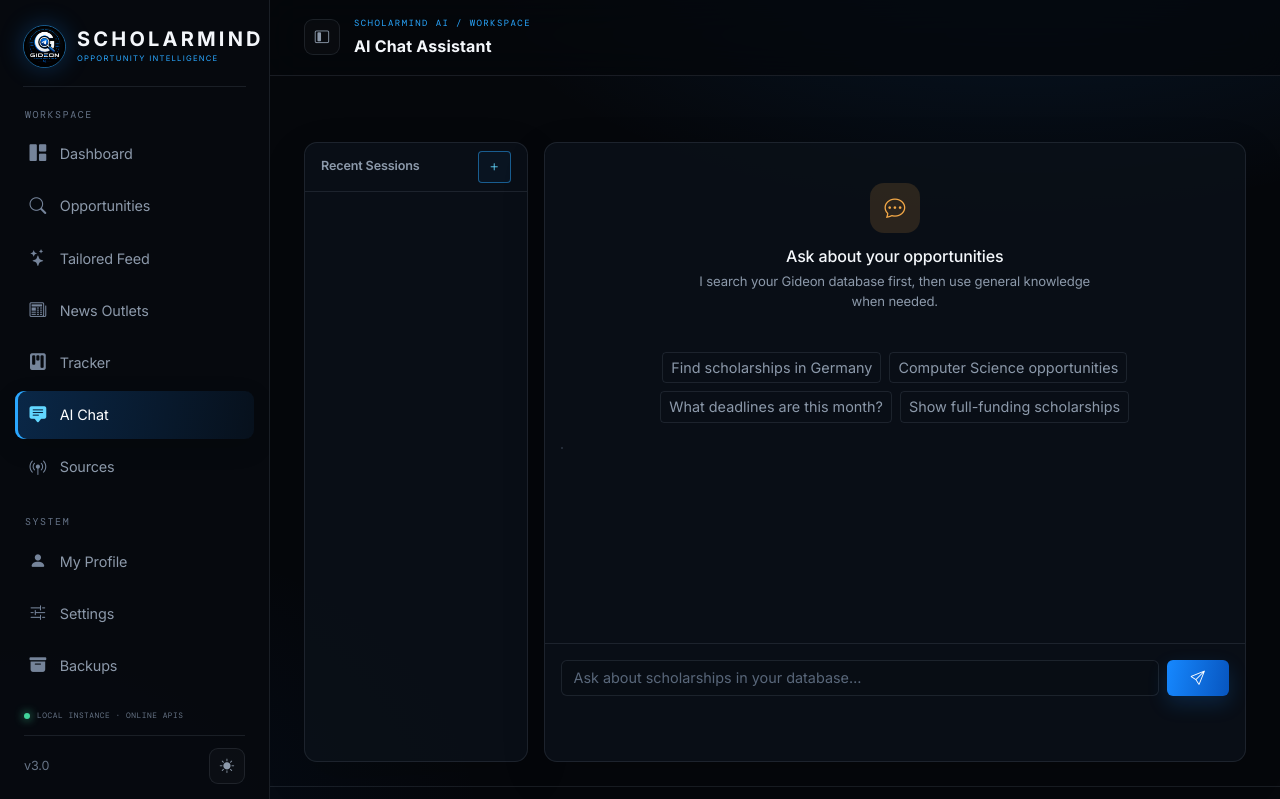
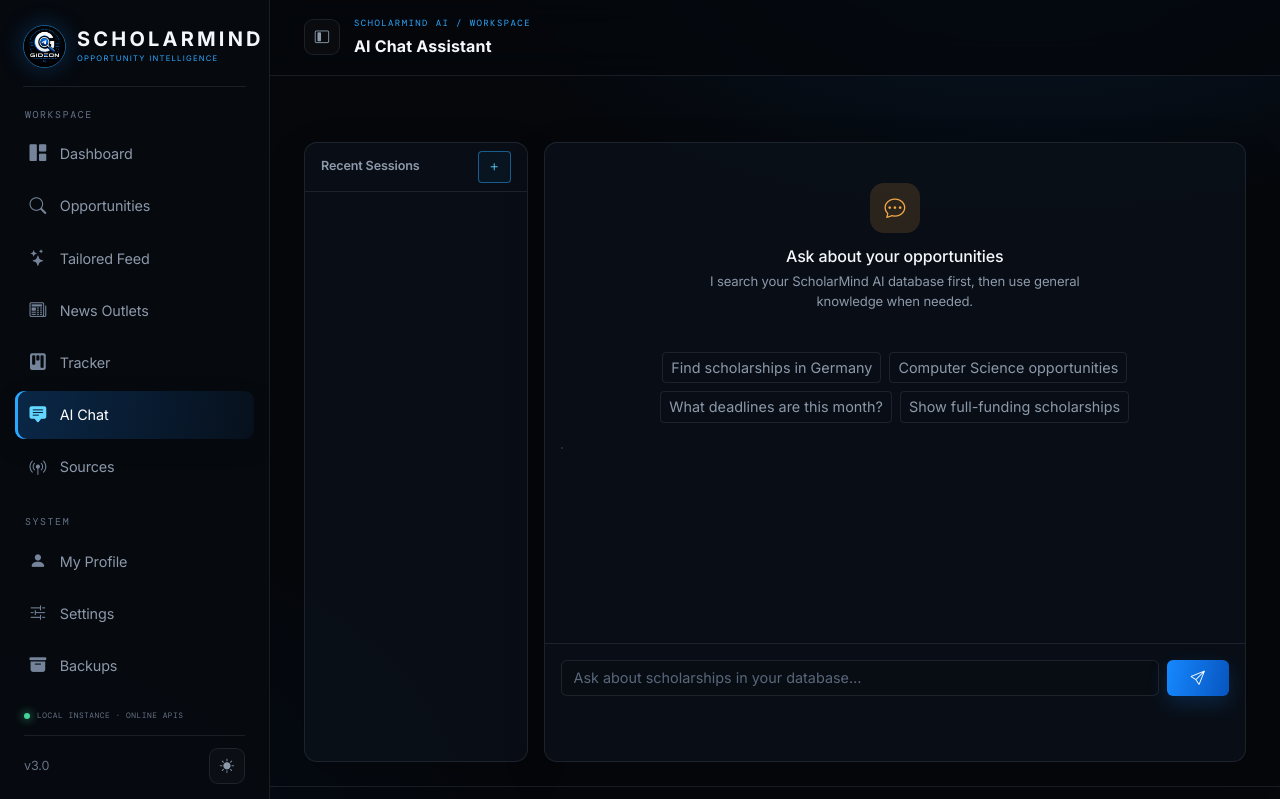
Before and after one commit to nahom952n-wq/Gideon-AI-Test, a Flask app: page /chat/ in a window 1280 px wide. Shown: the top 799 px of the page. Run offline with Flask 3, Linux system fonts and the light colour scheme; data that the repository does not hold is empty.

Commit message:
Apply final ScholarMind AI branding

```diff
--- a/app/templates/chat/index.html
+++ b/app/templates/chat/index.html
@@ -39,7 +39,7 @@
         <div class="empty-state py-4" id="emptyState">
           <div class="empty-icon"><i class="bi bi-chat-dots"></i></div>
           <h6>Ask about your opportunities</h6>
-          <p>I search your Gideon database first, then use general knowledge when needed.</p>
+          <p>I search your ScholarMind AI database first, then use general knowledge when needed.</p>
           <div class="mt-4 d-flex flex-wrap justify-content-center gap-2">
             {% for suggestion in ['Find scholarships in Germany', 'Computer Science opportunities', 'What deadlines are this month?', 'Show full-funding scholarships'] %}
             <button class="btn btn-sm btn-outline-secondary" onclick="sendSuggestion('{{ suggestion }}')">{{ suggestion }}</button>
```
